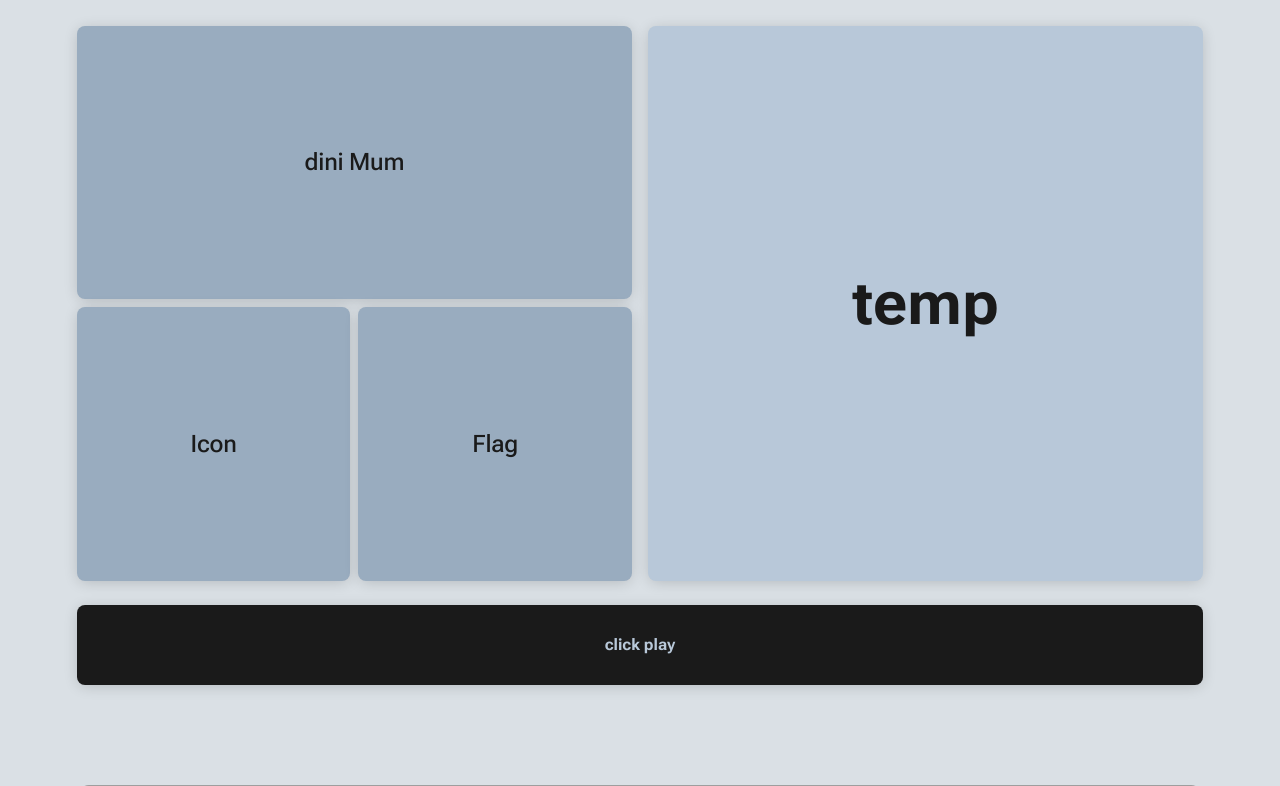
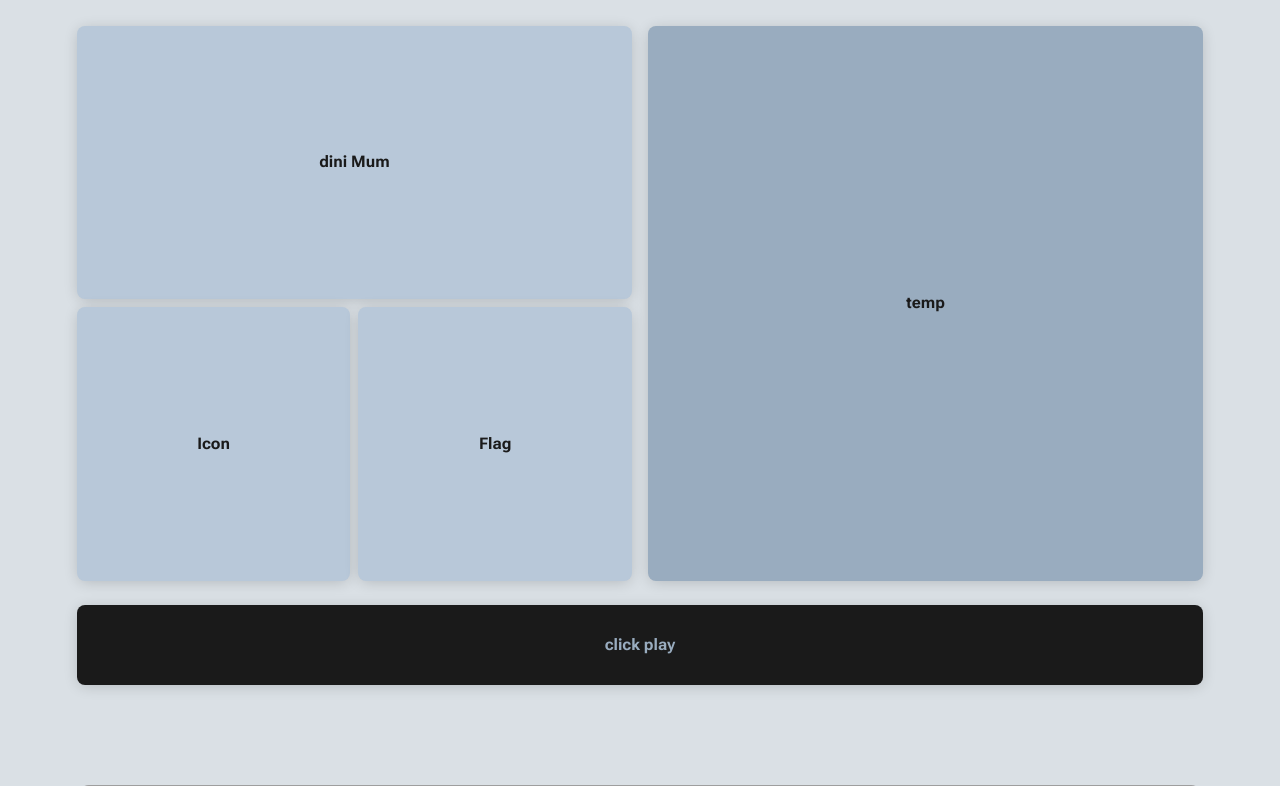
Before and after one commit to y-neck/weathertunes, a PHP site: page / in a window 1280 px wide. Shown: the top 786 px of the page. Run offline with PHP 8.4, Linux system fonts and the light colour scheme; data that the repository does not hold is empty; a stand-in replaces the project's code that opens the database connection; some libraries are stand-ins or nearby versions; grey boxes are pictures that could not be loaded.

Commit message:
buttons fonts u stuff

```diff
--- a/frontend/components/layout.php
+++ b/frontend/components/layout.php
@@ -32,14 +32,20 @@
                     sm: '0.8rem',
                     base: '1rem',
                     xl: '1.25rem',
-                    '2xl': ['1.5rem', {
+                    'moButton': ['1.5rem', {
                         lineHeight: '2rem',
-                        letterSpacing: '-0.01em',
-                        fontWeight: '500',
+                        letterSpacing: '-0.005 em',
+                        fontWeight: '250',
+                        fontStretch: "25%",
                     }],
                     '3xl': '1.953rem',
                     '4xl': '2.441rem',
-                    '5xl': '3.8rem',
+                    'moTemp': ['5rem', {
+                        lineHeight: '5rem',
+                        letterSpacing: '-0.01em',
+                        fontWeight: '250',
+                        fontStretch: "25%",
+                    }],
                 },
                 extend: {
                     boxShadow: {
--- a/frontend/public/styles/themes.css
+++ b/frontend/public/styles/themes.css
@@ -56,8 +56,8 @@
         /* Color as rgb values */
         --color-text: 26 26 26;
         --color-background: 218 224 229;
-        --color-middle: 153 172 191;
-        --color-dark: 184 200 217;
+        --color-middle: 184 200 217;
+        --color-dark: 153 172 191;
     }
 
     html[data-theme="sturm"] {
```
